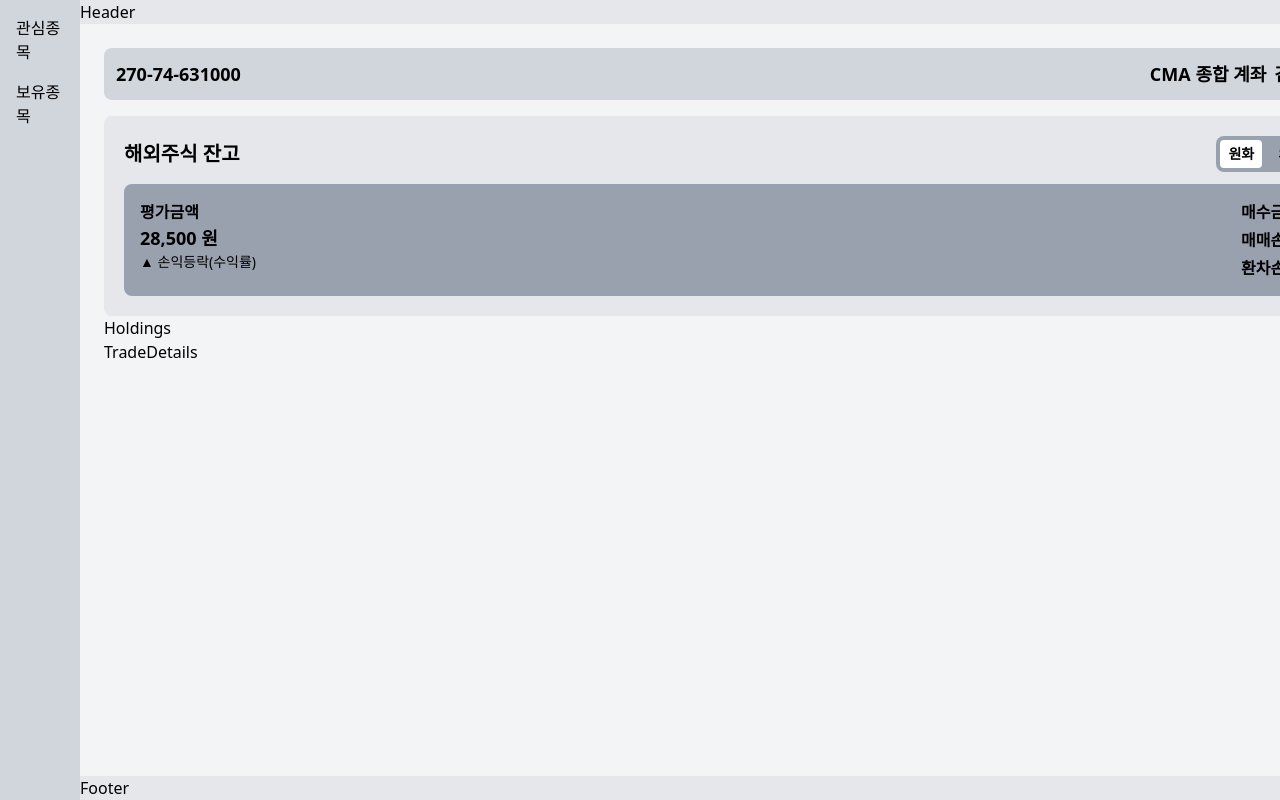
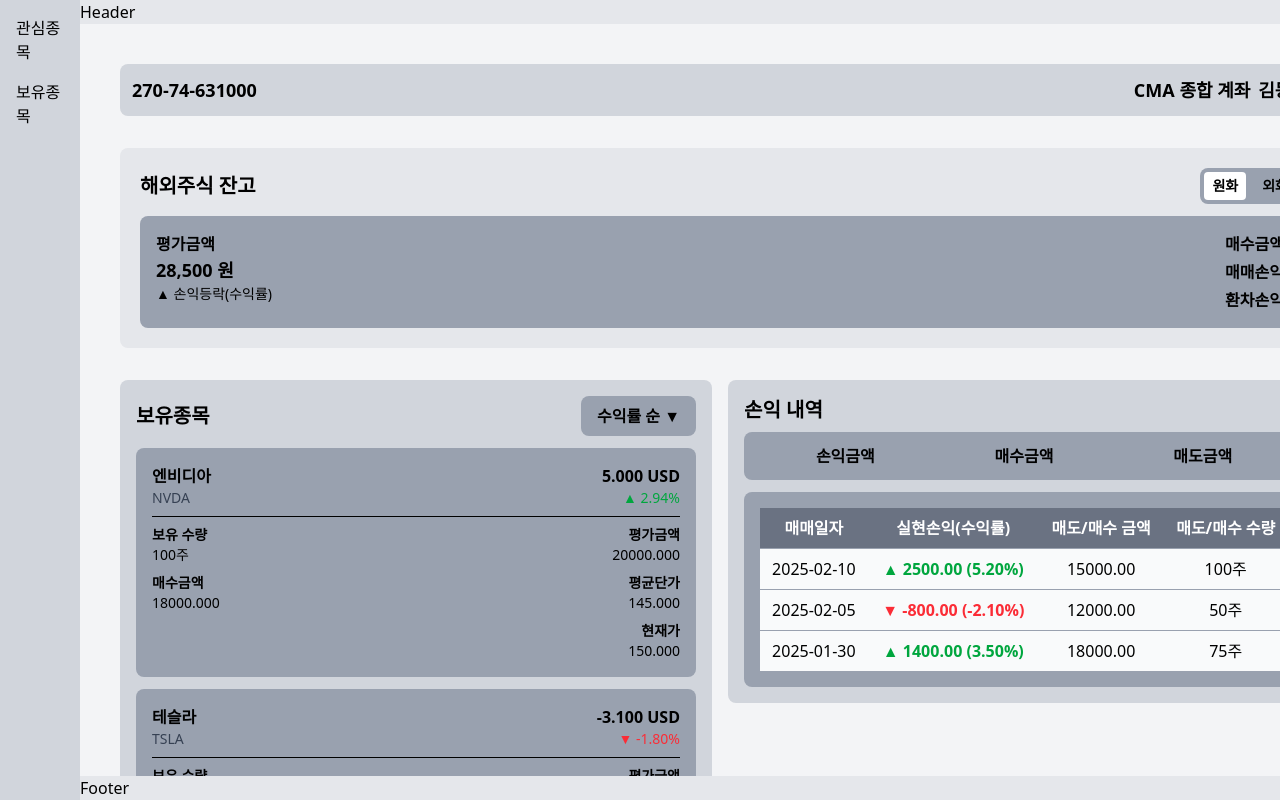
Before and after one commit to Pda-Final-Project/frontend, a React (Vite) app: page /my_page in a window 1280 px wide. Shown: the top 800 px of the page. Built offline with nearby package versions, Linux system fonts and the light colour scheme; what igniteui-react-charts would draw is missing.

Commit message:
P3-46(#14)/feature utils.js로 timeAge.js 함수 생성

```diff
--- a/src/pages/LandingPage/components/News.jsx
+++ b/src/pages/LandingPage/components/News.jsx
@@ -1,5 +1,6 @@
 import React, { useState } from "react";
 import DUMMY_NEWS from "./data/dummyNews";
+import { timeAgo } from "../../../utils/timeAgo";
 
 const TABS = ["Bloomberg", "Forbes", "Investing.com"];
 
@@ -8,20 +9,6 @@ const NEWS_SITES = {
     Bloomberg: "https://www.bloomberg.com",
     Forbes: "https://www.forbes.com",
     "Investing.com": "https://www.investing.com",
-};
-
-// 발행 시간을 "00분 전"으로 변환
-const timeAgo = (dateString) => {
-    const now = new Date();
-    const past = new Date(dateString);
-    const diff = Math.floor((now - past) / (1000 * 60)); // 분 단위 차이 계산
-
-    if (diff < 1) return "방금 전";
-    if (diff < 60) return `${diff}분 전`;
-    const hours = Math.floor(diff / 60);
-    if (hours < 24) return `${hours}시간 전`;
-    const days = Math.floor(hours / 24);
-    return `${days}일 전`;
 };
 
 export default function News() {
@@ -63,7 +50,7 @@ export default function News() {
                                 <h2 className="mt-2 font-bold text-lg">{article.news_title}</h2>
                                 {/* 출처 및 시간 ("00분 전" 표시) */}
                                 <p className="text-sm text-gray-600">
-                                    {article.news_company} • {timeAgo(article.news_date)}
+                                    {article.news_company} • {timeAgo(article.news_date)}  {/* ✅ timeAgo 함수 사용 */}
                                 </p>
                             </div>
                         </a>
--- a/src/pages/MyPage/components/Holdings.jsx
+++ b/src/pages/MyPage/components/Holdings.jsx
@@ -1,5 +1,133 @@
-import React from "react";
+import React, { useState } from "react";
+
+// 가짜 데이터 (보유 종목)
+const DUMMY_HOLDINGS = [
+  {
+    id: 1,
+    name: "엔비디아",
+    ticker: "NVDA",
+    profit: 5.0, // 수익금액 (USD)
+    profitRate: 2.94, // 수익률 (%)
+    quantity: 100, // 보유 수량
+    evaluationAmount: 20000, // 평가 금액
+    purchaseAmount: 18000, // 매수 금액
+    avgPrice: 145.0, // 평균 단가
+    currentPrice: 150.0, // 현재가
+  },
+  {
+    id: 3,
+    name: "테슬라",
+    ticker: "TSLA",
+    profit: -3.1,
+    profitRate: -1.8,
+    quantity: 30,
+    evaluationAmount: 15000,
+    purchaseAmount: 17000,
+    avgPrice: 140.0,
+    currentPrice: 135.0,
+  },
+];
 
 export default function Holdings() {
-  return <div>Holdings</div>;
+  const [sortBy, setSortBy] = useState("profitRate"); // 기본 정렬: 수익률 순
+  const [isDropdownOpen, setIsDropdownOpen] = useState(false); // 드롭다운 열림/닫힘 상태
+
+  // 정렬 기준 목록
+  const sortOptions = [
+    { key: "profitRate", label: "수익률 순" },
+    { key: "evaluationAmount", label: "평가금액 순" },
+    { key: "purchaseAmount", label: "매수금액 순" },
+  ];
+
+
+  // 정렬 함수
+  const sortedHoldings = [...DUMMY_HOLDINGS].sort((a, b) => {
+    if (sortBy === "evaluationAmount") {
+      return b.evaluationAmount - a.evaluationAmount;
+    } else if (sortBy === "purchaseAmount") {
+      return b.purchaseAmount - a.purchaseAmount;
+    } else {
+      return b.profitRate - a.profitRate;
+    }
+  });
+
+  return (
+    <div className="bg-gray-300 p-4 rounded-lg">
+      {/* 헤더 */}
+      <div className="flex justify-between items-center">
+        <h1 className="text-xl font-bold">보유종목</h1>
+
+        {/* 정렬 기준 드롭다운 */}
+        <div className="relative">
+          <button
+            className="bg-gray-400 px-4 py-2 rounded-lg font-bold flex items-center"
+            onClick={() => setIsDropdownOpen(!isDropdownOpen)}
+          >
+            {sortOptions.find((option) => option.key === sortBy)?.label} ▼
+          </button>
+
+          {/* 드롭다운 메뉴 */}
+          {isDropdownOpen && (
+            <div className="absolute right-0 mt-1 w-32 bg-gray-500 text-white rounded-lg shadow-lg">
+              {sortOptions.map((option) => (
+                <button
+                  key={option.key}
+                  className="block w-full px-4 py-2 text-left hover:bg-gray-600"
+                  onClick={() => {
+                    setSortBy(option.key);
+                    setIsDropdownOpen(false); // 선택 후 드롭다운 닫기
+                  }}
+                >
+                  {option.label}
+                </button>
+              ))}
+            </div>
+          )}
+        </div>
+      </div>
+
+      {/* 보유 종목 리스트 */}
+      {sortedHoldings.map((stock) => (
+        <div key={stock.id} className="bg-gray-400 p-4 mt-3 rounded-lg">
+          {/* 종목명 & 수익금액 */}
+          <div className="flex justify-between items-center border-b pb-2">
+            <div>
+              <p className="font-bold">{stock.name}</p>
+              <p className="text-sm text-gray-700">{stock.ticker}</p>
+            </div>
+            <div className="text-right">
+              <p className="font-bold">{stock.profit.toFixed(3)} USD</p>
+              <p className={`text-sm ${stock.profitRate >= 0 ? "text-green-600" : "text-red-500"}`}>
+                {stock.profitRate >= 0 ? "▲" : "▼"} {stock.profitRate.toFixed(2)}%
+              </p>
+            </div>
+          </div>
+
+          {/* 상세 정보 */}
+          <div className="grid grid-cols-2 gap-2 text-sm mt-2">
+            <div>
+              <p className="font-bold">보유 수량</p>
+              <p>{stock.quantity}주</p>
+            </div>
+            <div className="text-right">
+              <p className="font-bold">평가금액</p>
+              <p>{stock.evaluationAmount.toFixed(3)}</p>
+            </div>
+            <div>
+              <p className="font-bold">매수금액</p>
+              <p>{stock.purchaseAmount.toFixed(3)}</p>
+            </div>
+            <div className="text-right">
+              <p className="font-bold">평균단가</p>
+              <p>{stock.avgPrice.toFixed(3)}</p>
+            </div>
+            <div className="text-right col-span-2">
+              <p className="font-bold">현재가</p>
+              <p>{stock.currentPrice.toFixed(3)}</p>
+            </div>
+          </div>
+        </div>
+      ))}
+    </div>
+  );
 }
--- a/src/pages/MyPage/components/TradeDetails.jsx
+++ b/src/pages/MyPage/components/TradeDetails.jsx
@@ -1,5 +1,68 @@
 import React from "react";
 
+// 더미 데이터 (매매 내역)
+const DUMMY_TRADES = [
+  {
+    tradeDate: "2025-02-10",
+    profit: 2500.0, // 손익 금액
+    profitRate: 5.2, // 수익률
+    tradeAmount: 15000.0, // 매도/매수 금액
+    tradeQuantity: 100, // 매도/매수 수량
+  },
+  {
+    tradeDate: "2025-02-05",
+    profit: -800.0,
+    profitRate: -2.1,
+    tradeAmount: 12000.0,
+    tradeQuantity: 50,
+  },
+  {
+    tradeDate: "2025-01-30",
+    profit: 1400.0,
+    profitRate: 3.5,
+    tradeAmount: 18000.0,
+    tradeQuantity: 75,
+  },
+];
+
 export default function TradeDetails() {
-  return <div>TradeDetails</div>;
+  return (
+    <div className="bg-gray-300 p-4 rounded-lg">
+      {/* 제목 */}
+      <h1 className="text-xl font-bold mb-2"> 손익 내역 </h1>
+
+      {/* 요약 정보 (손익금액, 매수금액, 매도금액) */}
+      <div className="grid grid-cols-3 bg-gray-400 p-3 rounded-lg text-center font-bold">
+        <p>손익금액</p>
+        <p>매수금액</p>
+        <p>매도금액</p>
+      </div>
+
+      {/* 매매 내역 테이블 */}
+      <div className="bg-gray-400 p-4 mt-3 rounded-lg">
+        <table className="w-full text-center">
+          <thead>
+            <tr className="bg-gray-500 text-white font-bold">
+              <th className="p-2">매매일자</th>
+              <th className="p-2">실현손익(수익률)</th>
+              <th className="p-2">매도/매수 금액</th>
+              <th className="p-2">매도/매수 수량</th>
+            </tr>
+          </thead>
+          <tbody>
+            {DUMMY_TRADES.map((trade, index) => (
+              <tr key={index} className="bg-gray-50 border-t border-gray-400">
+                <td className="p-2">{trade.tradeDate}</td>
+                <td className={`p-2 font-bold ${trade.profit >= 0 ? "text-green-600" : "text-red-500"}`}>
+                  {trade.profit >= 0 ? "▲" : "▼"} {trade.profit.toFixed(2)} ({trade.profitRate.toFixed(2)}%)
+                </td>
+                <td className="p-2">{trade.tradeAmount.toFixed(2)}</td>
+                <td className="p-2">{trade.tradeQuantity}주</td>
+              </tr>
+            ))}
+          </tbody>
+        </table>
+      </div>
+    </div>
+  );
 }
--- a/src/pages/MyPage/index.jsx
+++ b/src/pages/MyPage/index.jsx
@@ -4,26 +4,30 @@ import StockBalance from "./components/StockBalance";
 import Holdings from "./components/Holdings";
 import TradeDetails from "./components/TradeDetails";
 
-export default function index() {
+export default function Index() {
   return (
-    <div>
+    <div className="p-4">
+      {/* 계좌 및 기본 정보 */}
+      <MyInfo />
 
-      {/** 계좌 및 기본 정보 */}
-      <div/>
-        <MyInfo />
+      <div className="mb-8" />
 
-      <div className="mb-4" />
-      {/** 해외 주식 잔고 */}
-      <div>
-        <StockBalance />
-      </div>
-      {/** 보유 */}
-      <div>
-        <Holdings />
-      </div>
-      {/** 손익 내역 */}
-      <div>
-        <TradeDetails />
+      {/* 해외 주식 잔고 */}
+      <StockBalance />
+
+      <div className="mb-8" />
+
+      {/* 보유 & 손익 내역을 수평으로 배치 */}
+      <div className="flex flex-col lg:flex-row gap-4">
+        {/* 보유 종목 */}
+        <div className="w-full lg:w-1/2">
+          <Holdings />
+        </div>
+
+        {/* 손익 내역 */}
+        <div className="w-full lg:w-1/2">
+          <TradeDetails />
+        </div>
       </div>
     </div>
   );
--- /dev/null
+++ b/src/utils/timeAgo.js
@@ -0,0 +1,12 @@
+export const timeAgo = (dateString) => {
+    const now = new Date();
+    const past = new Date(dateString);
+    const diff = Math.floor((now - past) / (1000 * 60));
+
+    if (diff < 1) return "방금 전";
+    if (diff < 60) return `${diff}분 전`;
+    const hours = Math.floor(diff / 60);
+    if (hours < 24) return `${hours}시간 전`;
+    const days = Math.floor(hours / 24);
+    return `${days}일 전`;
+};
```
